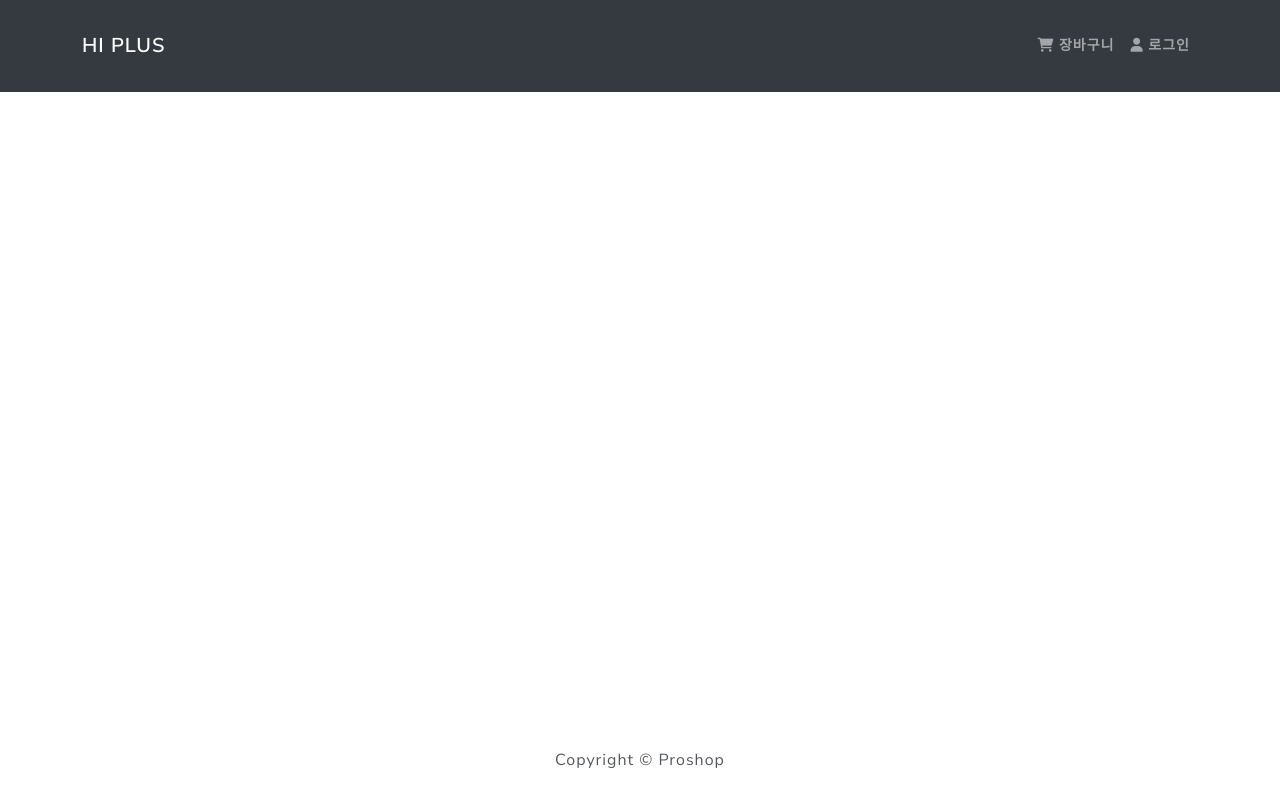
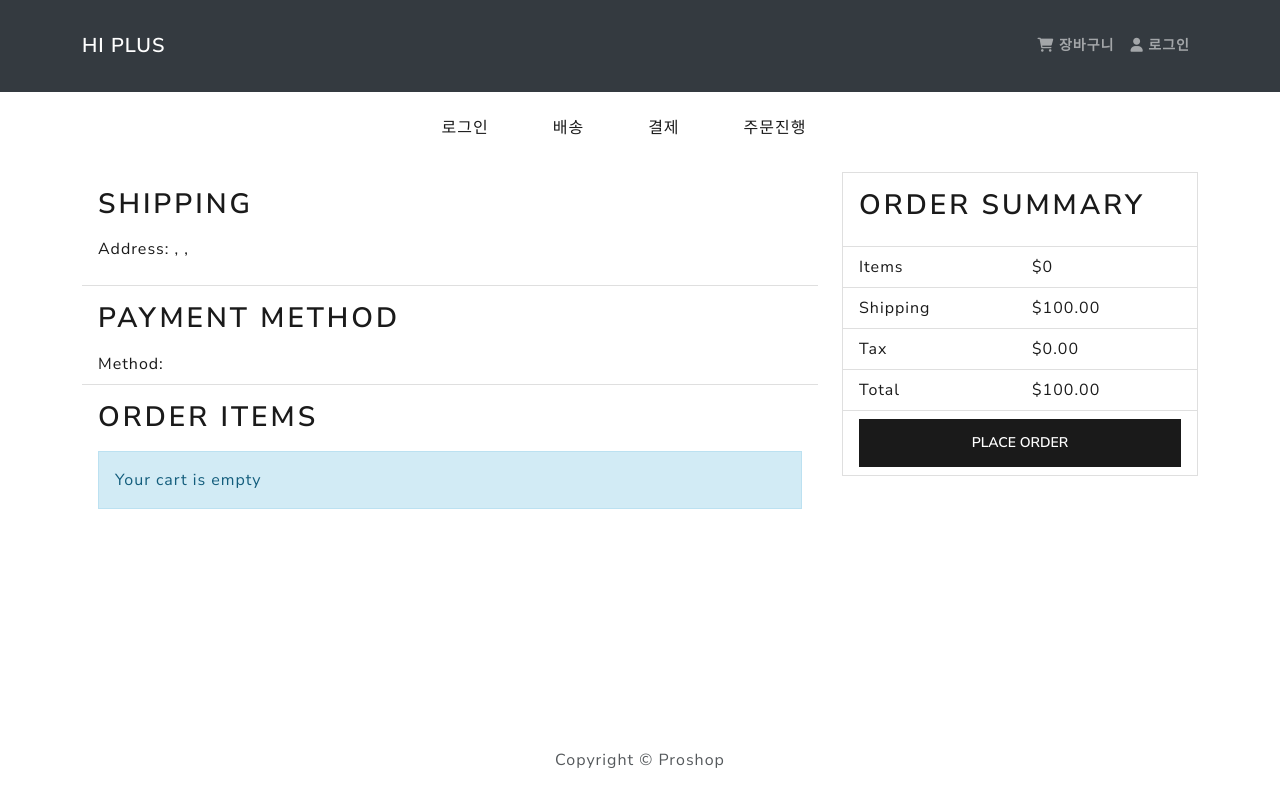
Before and after one commit to kimbeomjin95/mern-proshop, a React app in the folder frontend/: page /placeorder in a window 1280 px wide. Built offline with nearby package versions, Linux system fonts and the light colour scheme.

Commit message:
주문 화면 추가

```diff
--- a/frontend/src/App.js
+++ b/frontend/src/App.js
@@ -11,6 +11,7 @@
 import ProfileScreen from './screens/ProfileScreen';
 import ShippingScreen from './screens/ShippingScreen';
 import PaymentScreen from './screens/PaymentScreen';
+import PlaceOrderScreen from './screens/PlaceOrderScreen';
 
 const App = () => {
   return (
@@ -22,6 +23,7 @@
           <Routes>
             <Route path="/shipping" element={<ShippingScreen />} />
             <Route path="/payment" element={<PaymentScreen />} />
+            <Route path="/placeorder" element={<PlaceOrderScreen />} />
             <Route path="/login" element={<LoginScreen />} />
             <Route path="/register" element={<RegisterScreen />} />
             <Route path="/profile" element={<ProfileScreen />} />
--- /dev/null
+++ b/frontend/src/screens/PlaceOrderScreen.js
@@ -0,0 +1,144 @@
+import React, { Fragment, useState } from 'react';
+import { Button, Row, Col, ListGroup, Image, Card } from 'react-bootstrap';
+import { useDispatch, useSelector } from 'react-redux';
+import Message from '../components/Message';
+import CheckoutSteps from '../components/CheckoutSteps';
+import _ from 'lodash';
+import { Link } from 'react-router-dom';
+
+const PlaceOrderScreen = () => {
+  const cart = useSelector(state => state.cart);
+
+  console.log('cart', cart);
+
+  const dispatch = useDispatch();
+
+  const addDecimals = num => {
+    return (Math.round(num * 100) / 100).toFixed(2);
+  };
+
+  // 가격 계산
+  cart.itemsPrice = cart.cartItems.reduce(
+    (acc, item) => acc + item.qty * item.price,
+    0,
+  );
+
+  // 배송비
+  cart.shippingPrice = addDecimals(cart.itemsPrice > 100 ? 0 : 100);
+
+  // 세금
+  cart.taxPrice = addDecimals(Number((0.15 * cart.itemsPrice).toFixed(2)));
+
+  cart.totalPrice = (
+    Number(cart.itemsPrice) +
+    Number(cart.shippingPrice) +
+    Number(cart.taxPrice)
+  ).toFixed(2);
+
+  const placeOrderHandler = () => {};
+
+  return (
+    <Fragment>
+      <CheckoutSteps step1 step2 step3 step4 />
+      <Row>
+        <Col md={8}>
+          <ListGroup variant="flush">
+            <ListGroup.Item>
+              <h2>Shipping</h2>
+              <p>
+                <strong>Address: </strong>
+                {cart.shippingAddress.address}, {cart.shippingAddress.city}{' '}
+                {cart.shippingAddress.postalCode},{' '}
+                {cart.shippingAddress.country}
+              </p>
+            </ListGroup.Item>
+            <ListGroup.Item>
+              <h2>Payment Method</h2>
+              <strong>Method: </strong>
+              {cart.paymentMethod}
+            </ListGroup.Item>
+            <ListGroup.Item>
+              <h2>Order Items</h2>
+              {cart.cartItems.length === 0 ? (
+                <Message>Your cart is empty</Message>
+              ) : (
+                <ListGroup variant="flush">
+                  {_.map(cart.cartItems, (item, idx) => (
+                    <ListGroup.Item key={idx}>
+                      <Row>
+                        <Col md={1}>
+                          <Image
+                            src={item.image}
+                            alt={item.name}
+                            fluid
+                            rounded
+                          />
+                        </Col>
+                        <Col>
+                          <Link to={`/product/${item.product}`}>
+                            {item.name}
+                          </Link>
+                        </Col>
+                        <Col md={4}>
+                          {item.qty} x ${item.price} = $
+                          {(item.qty * item.price).toFixed(2)}
+                        </Col>
+                      </Row>
+                    </ListGroup.Item>
+                  ))}
+                </ListGroup>
+              )}
+            </ListGroup.Item>
+          </ListGroup>
+        </Col>
+        <Col md={4}>
+          <Card>
+            <ListGroup variant="flush">
+              <ListGroup.Item>
+                <h2>Order Summary</h2>
+              </ListGroup.Item>
+              <ListGroup.Item>
+                <Row>
+                  <Col>Items</Col>
+                  <Col>${cart.itemsPrice}</Col>
+                </Row>
+              </ListGroup.Item>
+              <ListGroup.Item>
+                <Row>
+                  <Col>Shipping</Col>
+                  <Col>${cart.shippingPrice}</Col>
+                </Row>
+              </ListGroup.Item>
+              <ListGroup.Item>
+                <Row>
+                  <Col>Tax</Col>
+                  <Col>${cart.taxPrice}</Col>
+                </Row>
+              </ListGroup.Item>
+              <ListGroup.Item>
+                <Row>
+                  <Col>Total</Col>
+                  <Col>${cart.totalPrice}</Col>
+                </Row>
+              </ListGroup.Item>
+              <ListGroup.Item>
+                <div className="d-grid gap-2">
+                  <Button
+                    type="button"
+                    className="btn-block"
+                    disabled={cart.cartItems === 0}
+                    onClick={placeOrderHandler}
+                  >
+                    Place Order
+                  </Button>
+                </div>
+              </ListGroup.Item>
+            </ListGroup>
+          </Card>
+        </Col>
+      </Row>
+    </Fragment>
+  );
+};
+
+export default PlaceOrderScreen;
```
